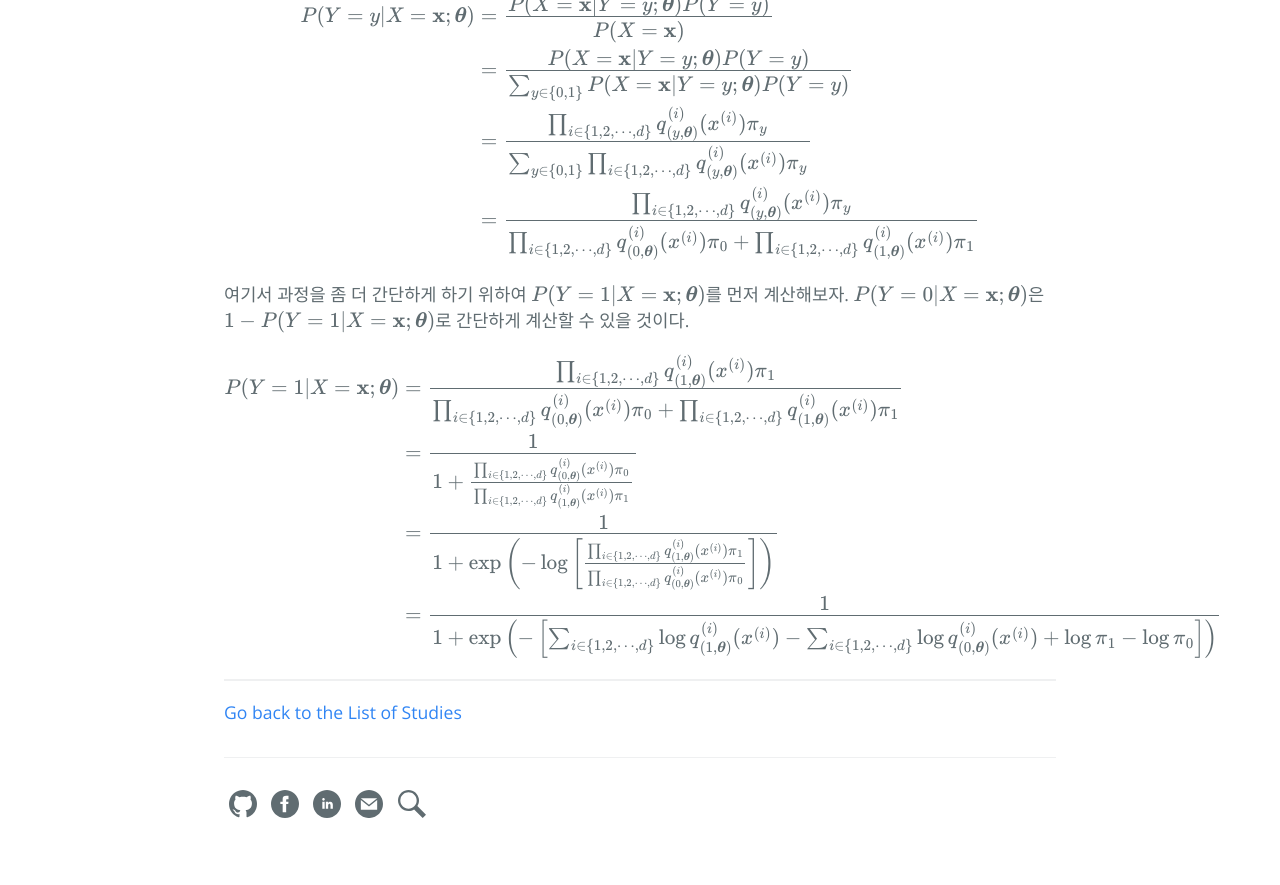
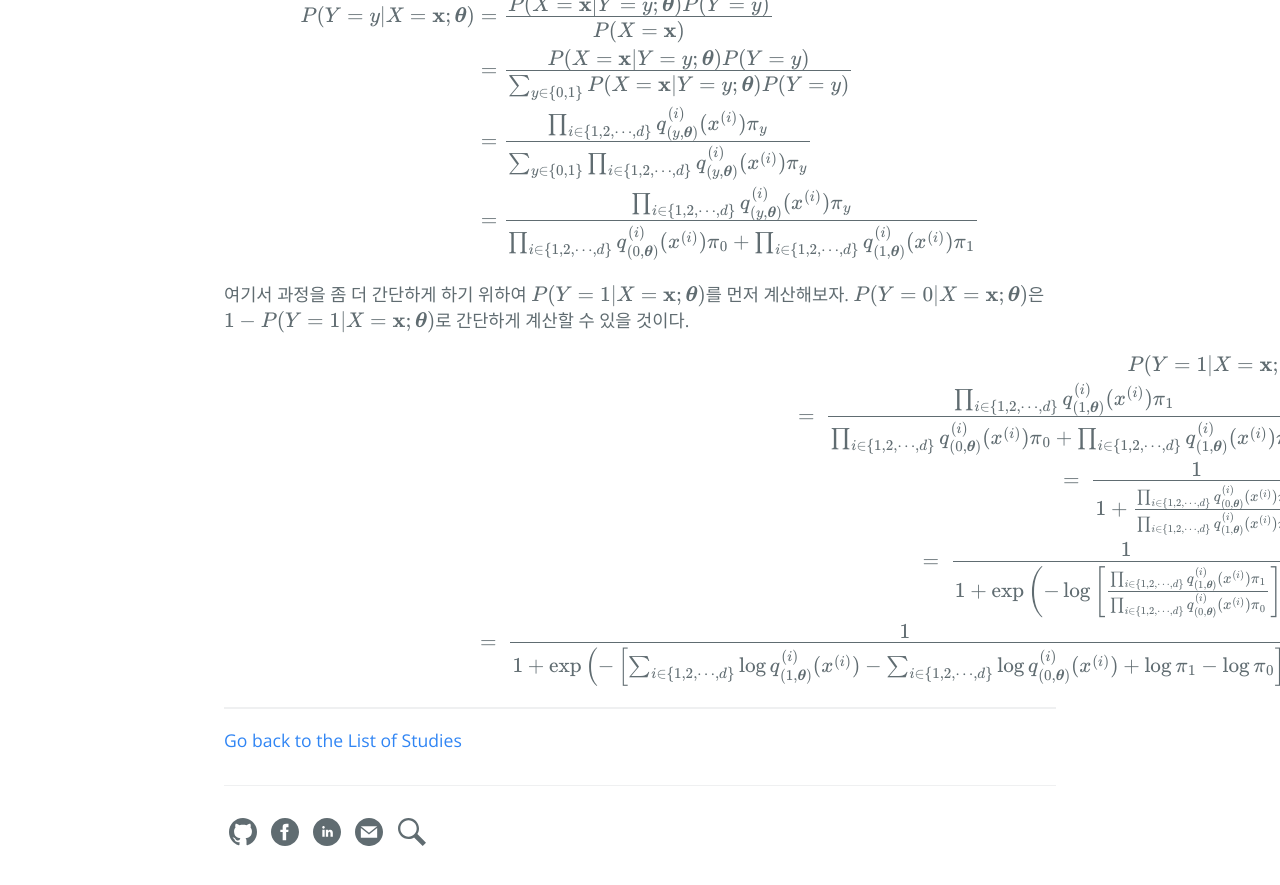
Before and after one commit to hcnoh/hcnoh.github.io, a Jekyll site: the page built from _posts/2019-04-25-logistic-regression-and-naive-bayes.md, in a window 1280 px wide and 900 px high, scrolled down 7331 px. Shown: the top 885 px of the window. Built offline with Jekyll 4.4.1, drawn with Linux system fonts in a browser that asks for light colours; formulas are drawn with MathJax 3; comment, search, counter and statistics services are not loaded; some of the changed text lies outside the part shown.

Commit message:
Update 2019-04-25-logistic-regression-and-naive-bayes.md

```diff
--- a/_posts/2019-04-25-logistic-regression-and-naive-bayes.md
+++ b/_posts/2019-04-25-logistic-regression-and-naive-bayes.md
@@ -148,7 +148,7 @@
 $$
 \begin{align*}
 H(P_D(Y\vert X=\mathbf{x}), P(Y \vert X=\mathbf{x} ; \boldsymbol{\theta})) \\
-& \quad \quad \quad \quad \quad \quad \quad \quad \quad \quad \quad \quad = \ H(P_D(Y \vert X=\mathbf{x})) + D_{KL}(P_D(Y \vert X=\mathbf{x}) \Vert P(Y \vert X=\mathbf{x} ; \boldsymbol{\theta}))
+\quad \quad \quad \quad \quad \quad \quad \quad \quad \quad \quad \quad = \ H(P_D(Y \vert X=\mathbf{x})) + D_{KL}(P_D(Y \vert X=\mathbf{x}) \Vert P(Y \vert X=\mathbf{x} ; \boldsymbol{\theta}))
 \end{align*}
 $$
 
@@ -283,10 +283,10 @@
 
 $$
 \begin{align*}
-P(Y=1\vert X=\mathbf{x} ; \boldsymbol{\theta})
-& = \frac{\prod_{i\in \{1,2,\cdots, d \}} q_{(1, \boldsymbol{\theta})}^{(i)}(x^{(i)})\pi_1}{\prod_{i\in \{1,2,\cdots, d \}} q_{(0, \boldsymbol{\theta})}^{(i)}(x^{(i)})\pi_0 + \prod_{i\in \{1,2,\cdots, d \}} q_{(1, \boldsymbol{\theta})}^{(i)}(x^{(i)})\pi_1} \\
-& = \frac{1}{1 + \frac{\prod_{i\in \{1,2,\cdots, d \}} q_{(0, \boldsymbol{\theta})}^{(i)}(x^{(i)})\pi_0}{\prod_{i\in \{1,2,\cdots, d \}} q_{(1, \boldsymbol{\theta})}^{(i)}(x^{(i)})\pi_1}} \\
-& = \frac{1}{1 + \exp \left( -\log \left[ \frac{\prod_{i\in \{1,2,\cdots, d \}} q_{(1, \boldsymbol{\theta})}^{(i)}(x^{(i)})\pi_1}{\prod_{i\in \{1,2,\cdots, d \}} q_{(0, \boldsymbol{\theta})}^{(i)}(x^{(i)})\pi_0} \right] \right) } \\
-& = \frac{1}{1 + \exp \left( -\left[ \sum_{i\in \{1,2,\cdots, d \}} \log q_{(1, \boldsymbol{\theta})}^{(i)}(x^{(i)}) - \sum_{i\in \{1,2,\cdots, d \}} \log q_{(0, \boldsymbol{\theta})}^{(i)}(x^{(i)}) + \log \pi_1 - \log \pi_0 \right] \right) }
+P(Y=1\vert X=\mathbf{x} ; \boldsymbol{\theta}) \\
+\quad \quad \quad \quad \quad \quad \quad \quad \quad \quad \quad \quad = \ \frac{\prod_{i\in \{1,2,\cdots, d \}} q_{(1, \boldsymbol{\theta})}^{(i)}(x^{(i)})\pi_1}{\prod_{i\in \{1,2,\cdots, d \}} q_{(0, \boldsymbol{\theta})}^{(i)}(x^{(i)})\pi_0 + \prod_{i\in \{1,2,\cdots, d \}} q_{(1, \boldsymbol{\theta})}^{(i)}(x^{(i)})\pi_1} \\
+\quad \quad \quad \quad \quad \quad \quad \quad \quad \quad \quad \quad = \ \frac{1}{1 + \frac{\prod_{i\in \{1,2,\cdots, d \}} q_{(0, \boldsymbol{\theta})}^{(i)}(x^{(i)})\pi_0}{\prod_{i\in \{1,2,\cdots, d \}} q_{(1, \boldsymbol{\theta})}^{(i)}(x^{(i)})\pi_1}} \\
+\quad \quad \quad \quad \quad \quad \quad \quad \quad \quad \quad \quad = \ \frac{1}{1 + \exp \left( -\log \left[ \frac{\prod_{i\in \{1,2,\cdots, d \}} q_{(1, \boldsymbol{\theta})}^{(i)}(x^{(i)})\pi_1}{\prod_{i\in \{1,2,\cdots, d \}} q_{(0, \boldsymbol{\theta})}^{(i)}(x^{(i)})\pi_0} \right] \right) } \\
+\quad \quad \quad \quad \quad \quad \quad \quad \quad \quad \quad \quad = \ \frac{1}{1 + \exp \left( -\left[ \sum_{i\in \{1,2,\cdots, d \}} \log q_{(1, \boldsymbol{\theta})}^{(i)}(x^{(i)}) - \sum_{i\in \{1,2,\cdots, d \}} \log q_{(0, \boldsymbol{\theta})}^{(i)}(x^{(i)}) + \log \pi_1 - \log \pi_0 \right] \right) }
 \end{align*}
 $$
```
